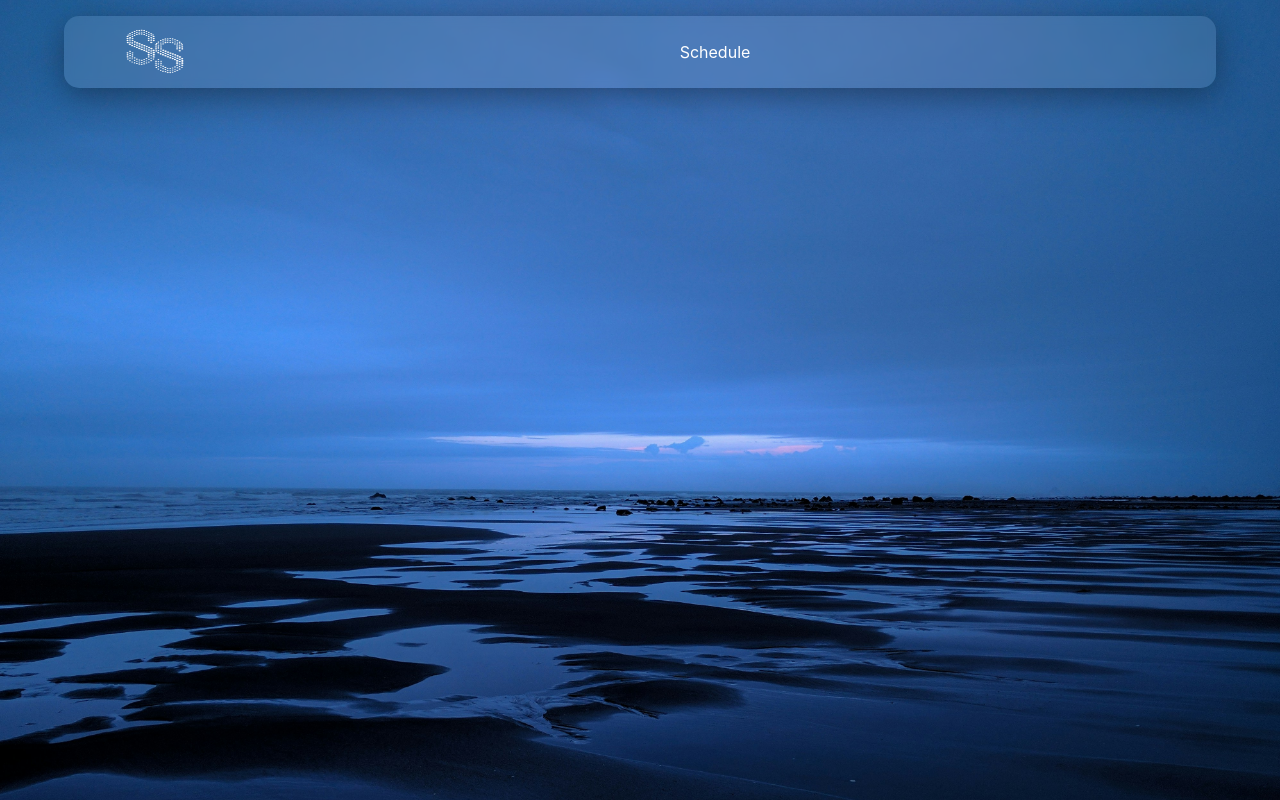
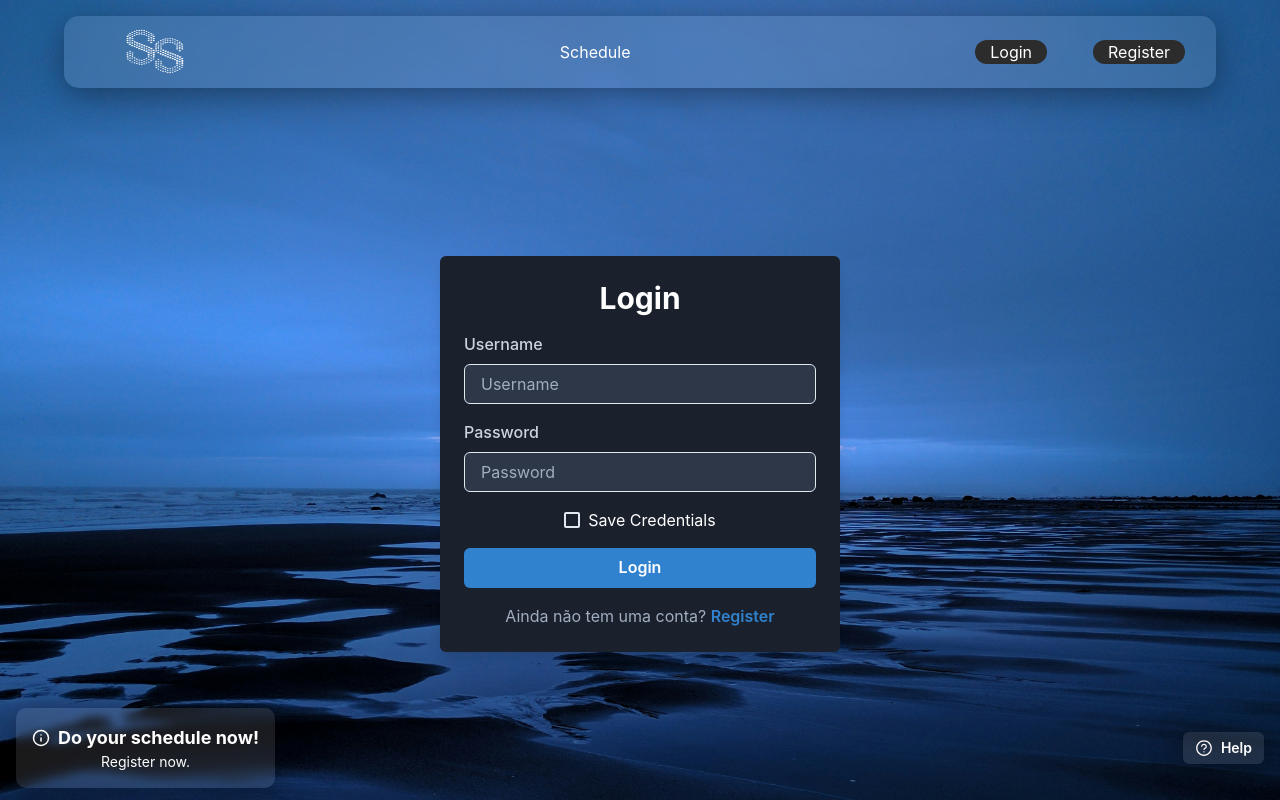
Before and after one commit to vinhas19/ProjetoPap, a React (Create React App) app: page /LoginRegister in a window 1280 px wide. Before the commit this address had no page. Built offline with nearby package versions, Linux system fonts and the light colour scheme.

Commit message:
Created and Added some features

```diff
--- a/src/App.tsx
+++ b/src/App.tsx
@@ -13,6 +13,8 @@ import Body from "./Components/Body/Body"
 import Footer from "./Components/Footer/Footer"
 import bg from './Assets/Images/background.png';
 import SchedulePage from "./Pages/Shedule/SchedulePage";
+import LoginRegisterPage from "./Pages/LoginRegister/LoginRegisterPage";
+{/*import ProfilePage from "./Pages/Profile/ProfilePage";*/}
 
 
 
@@ -27,6 +29,7 @@ export const App = () => (
             <Routes>
               <Route path="/" element={<HomePage/>}/>
               <Route path="/Schedule" element={<SchedulePage/>}/>
+              <Route path="/LoginRegister" element={<LoginRegisterPage/>}/>
             </Routes>
           </BrowserRouter>
           <Spacer h="100%"/>
--- a/src/Components/Footer/Footer.tsx
+++ b/src/Components/Footer/Footer.tsx
@@ -1,8 +1,37 @@
-import { Box, BoxProps } from "@chakra-ui/react";
+import React from 'react';
+import { Box, Text, Button, Flex, HStack } from '@chakra-ui/react';
+import { FiInfo } from "react-icons/fi";
+import { AiOutlineQuestionCircle } from "react-icons/ai";
 
-export default function Footer(props:BoxProps)
-{
-    return <Box w="100%" className="footer"  {...props}>
+const Footer = () => {
+  return (
+    <Box
+      color="white"
+      position="fixed"
+      bottom="0"
+      width="100%"
+      px={4}
+      py={3}
+    >
+      <Flex justify="space-between" align="center">
+        <Box className="glass" padding="1em">
+          <HStack spacing={2} align="center">
+            <FiInfo size={18} />
+            <Text fontWeight="bold" fontSize="lg">
+              Do your schedule now!
+            </Text>
+          </HStack>
+          <Text fontSize="sm">Register now.</Text>
+        </Box>
+        <HStack spacing={2} align="center">
+          <Button className="glass" size="sm" color="white" display="flex" alignItems="center">
+            <AiOutlineQuestionCircle size={18} style={{ marginRight: "8px" }} />
+            Help
+          </Button>
+        </HStack>
+      </Flex>
+    </Box>
+  );
+};
 
-    </Box>
-}
+export default Footer;
--- a/src/Components/Header/Header.tsx
+++ b/src/Components/Header/Header.tsx
@@ -1,31 +1,67 @@
-import React, { useState } from 'react';
-import { Box, Image, Link, HStack, BoxProps, Button } from '@chakra-ui/react';
+import React from 'react';
+import { Box, Image, Link, HStack, BoxProps } from '@chakra-ui/react';
 import Lb from '../../Assets/LogoBranco.png';
-
+import pf from '../../Assets/Profile.png';
 
 const Header: React.FC<BoxProps> = (props) => {
+  // Verifica se o usuário está logado com base no token armazenado
+  const isLoggedIn = Boolean(localStorage.getItem('token'));
 
   return (
-    <Box as="nav" className="header glass" maxW="90%" w="90%" mx="auto" px="1em"  borderRadius="15px" h="4.5em" {...props}>
+    <Box
+      as="nav"
+      className="header glass"
+      maxW="90%"
+      w="90%"
+      mx="auto"
+      px="1em"
+      borderRadius="15px"
+      h="4.5em"
+      {...props}
+    >
+      {/* Logo */}
       <Box className="logo">
-      <Link href="/" className="navigation-bar-a" _hover={{ color: 'gray.400' }}>
-        <Image src={Lb} alt="LogoSS" boxSize="90px" width="200px"/>
+        <Link href="/" className="navigation-bar-a" _hover={{ color: 'gray.400' }}>
+          <Image src={Lb} alt="LogoSS" boxSize="90px" width="200px" />
         </Link>
       </Box>
+
+      {/* Menu */}
       <HStack spacing={8} className="menu">
-
-
         <Link href="/SchedulePage" className="navigation-bar-a" _hover={{ color: 'gray.400' }}>
           Schedule
         </Link>
-
-
-
       </HStack>
 
-
+      {/* Ícone de perfil ou botões */}
+      <Box marginLeft="auto" className="user-actions">
+        {isLoggedIn ? (
+          // Ícone de perfil
+          <Link href="/profile" className="navigation-bar-a" _hover={{ color: 'gray.400' }}>
+            <Image src={pf} boxSize="40px" width="45px" alt="Profile" />
+          </Link>
+        ) : (
+          // Botões de Login e Register
+          <HStack spacing={4} className="button-container">
+            <Link
+              href="/LoginRegister" // Redireciona para a página de login
+              className="login-button"
+              color="black"
+            >
+              Login
+            </Link>
+            <Link
+              href="/LoginRegister" // Redireciona para a página de registro
+              className="register-button"
+              _hover={{ color: 'gray.400' }}
+            >
+              Register
+            </Link>
+          </HStack>
+        )}
+      </Box>
     </Box>
   );
-}
+};
 
 export default Header;
--- /dev/null
+++ b/src/Pages/LoginRegister/LoginRegisterPage.tsx
@@ -0,0 +1,134 @@
+import React, { useState } from 'react';
+import {
+  Box,
+  Button,
+  Checkbox,
+  FormControl,
+  FormLabel,
+  Input,
+  Heading,
+  VStack,
+  Text,
+  useToast,
+} from '@chakra-ui/react';
+
+const LoginRegister = () => {
+  const [isRegistering, setIsRegistering] = useState(false); // Alterna entre Login e Registro
+  const [username, setUsername] = useState('');
+  const [password, setPassword] = useState('');
+  const [saveCredentials, setSaveCredentials] = useState(false);
+  const toast = useToast();
+
+  const handleLogin = () => {
+    // Lógica de login
+    if (username && password) {
+      localStorage.setItem('token', 'user-auth-token'); // Salva o token
+      toast({
+        title: 'Login realizado com sucesso!',
+        status: 'success',
+        duration: 3000,
+        isClosable: true,
+      });
+      window.location.href = '/'; // Redireciona para a página principal
+    } else {
+      toast({
+        title: 'Preencha todos os campos.',
+        status: 'error',
+        duration: 3000,
+        isClosable: true,
+      });
+    }
+  };
+
+  const handleRegister = () => {
+    // Lógica de registro
+    if (username && password) {
+      localStorage.setItem('token', 'user-auth-token'); // Salva o token
+      toast({
+        title: 'Registro realizado com sucesso!',
+        status: 'success',
+        duration: 3000,
+        isClosable: true,
+      });
+      window.location.href = '/'; // Redireciona para a página principal
+    } else {
+      toast({
+        title: 'Preencha todos os campos.',
+        status: 'error',
+        duration: 3000,
+        isClosable: true,
+      });
+    }
+  };
+
+  return (
+    <Box
+      bg="gray.800"
+      w="400px"
+      p="6"
+      borderRadius="md"
+      boxShadow="lg"
+      mx="auto"
+      mt="10%"
+      textAlign="center"
+    >
+      <Heading size="lg" color="white" mb="4">
+        {isRegistering ? 'Register' : 'Login'}
+      </Heading>
+      <VStack spacing="4">
+        <FormControl>
+          <FormLabel color="gray.300">Username</FormLabel>
+          <Input
+            placeholder="Username"
+            value={username}
+            onChange={(e) => setUsername(e.target.value)}
+            bg="gray.700"
+            color="white"
+            _placeholder={{ color: 'gray.400' }}
+          />
+        </FormControl>
+        <FormControl>
+          <FormLabel color="gray.300">Password</FormLabel>
+          <Input
+            type="password"
+            placeholder="Password"
+            value={password}
+            onChange={(e) => setPassword(e.target.value)}
+            bg="gray.700"
+            color="white"
+            _placeholder={{ color: 'gray.400' }}
+          />
+        </FormControl>
+        {!isRegistering && (
+          <Checkbox
+            isChecked={saveCredentials}
+            onChange={(e) => setSaveCredentials(e.target.checked)}
+            colorScheme="blue"
+            color="white"
+          >
+            Save Credentials
+          </Checkbox>
+        )}
+        <Button
+          colorScheme="blue"
+          w="full"
+          onClick={isRegistering ? handleRegister : handleLogin}
+        >
+          {isRegistering ? 'Register' : 'Login'}
+        </Button>
+        <Text color="gray.400">
+          {isRegistering ? 'Já tem uma conta?' : 'Ainda não tem uma conta?'}{' '}
+          <Button
+            variant="link"
+            colorScheme="blue"
+            onClick={() => setIsRegistering(!isRegistering)}
+          >
+            {isRegistering ? 'Login' : 'Register'}
+          </Button>
+        </Text>
+      </VStack>
+    </Box>
+  );
+};
+
+export default LoginRegister;
--- /dev/null
+++ b/src/Pages/Profile/ProfilePage.tsx
@@ -0,0 +1 @@
+export{}
--- a/src/Styles/styles.css
+++ b/src/Styles/styles.css
@@ -47,15 +47,14 @@ body {
     width: 40px;
     height: 40px;
     border-radius: 50%;
-    background-color: #575757;
     cursor: pointer;
 }
 
 .navigation-bar-a {
-    margin-right: 130px;
     size: 2em;
     display: flex;
     text-align: center;
+    align-items: center;
 }
 
 .main-content {
@@ -191,3 +190,41 @@ body {
 {
     opacity: 50%;
 }
+
+
+
+/* Container para os botões */
+.button-container {
+  display: flex;
+  gap: 10px; /* Espaço entre os botões */
+}
+
+/* Estilo do botão Login */
+.login-button {
+  background-color: #2C2C2C;
+  color: white;/* Cor cinza clara */
+  border: none;
+  border-radius: 20px;
+  padding: 10px 20px;
+  font-size: 16px;
+  cursor: pointer;
+}
+
+.login-button:hover {
+  background-color: #d0d0d0; /* Efeito de hover */
+}
+
+/* Estilo do botão Register */
+.register-button {
+  background-color: #2C2C2C;
+  color: white;
+  border: none;
+  border-radius: 20px;
+  padding: 10px 20px;
+  font-size: 16px;
+  cursor: pointer;
+}
+
+.register-button:hover {
+  background-color: #333333; /* Efeito de hover */
+}
```
